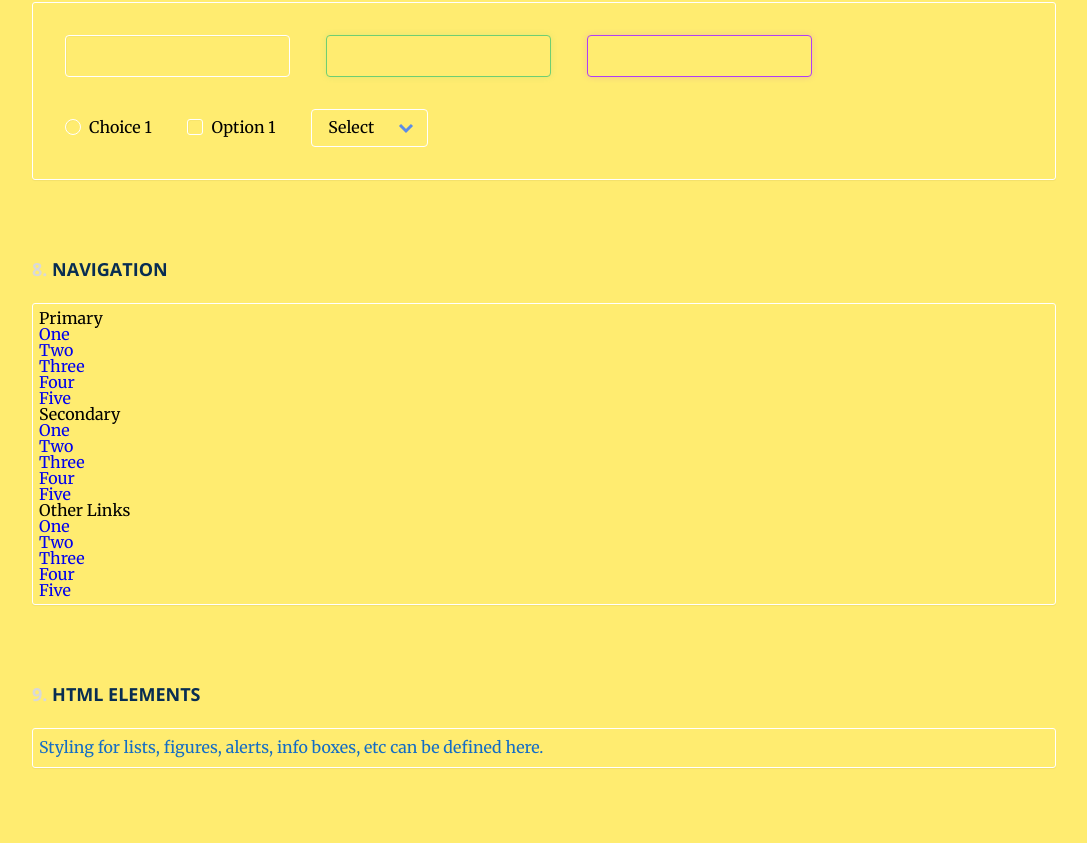
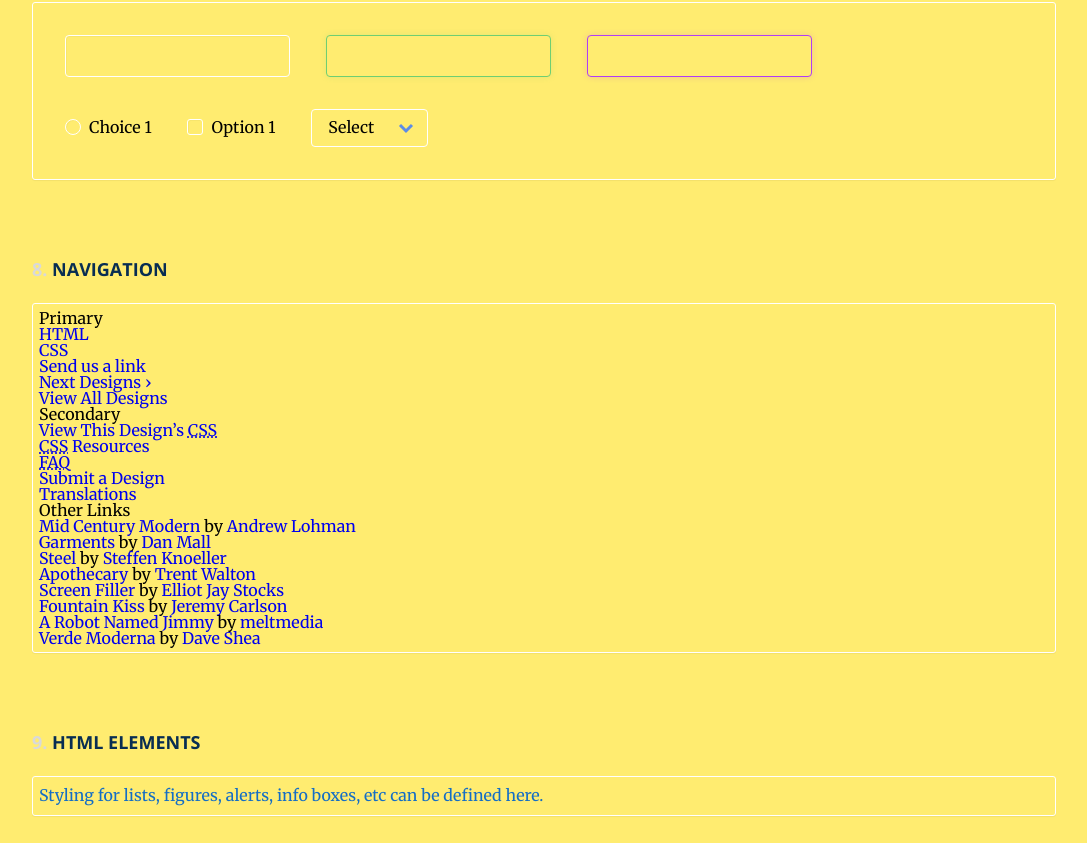
Before and after one commit to w331zen/zen, a website built with Parcel: page style-guide-template-parcel/src/index.html in a window 1280 px wide. Shown: the part 2675-3518 px from the top of the page, without its empty margins (96-1183 px from the left). Built offline with nearby package versions, Linux system fonts and the light colour scheme.

Commit message:
Update index.html

```diff
--- a/style-guide-template-parcel/src/index.html
+++ b/style-guide-template-parcel/src/index.html
@@ -1,14 +1,13 @@
 <!DOCTYPE html>
 <html lang="en" class="no-js">
+
 <head>
   <meta charset="UTF-8" />
   <meta name="viewport" content="width=device-width, initial-scale=1" />
 
-    <link
-      href="http://fonts.googleapis.com/css?family=Open+Sans:400,300,700|Merriweather"
-      rel="stylesheet"
-      type="text/css"
-    /> <!--We'll change this link to whatever fonts we decide on-->
+  <link href="http://fonts.googleapis.com/css?family=Open+Sans:400,300,700|Merriweather" rel="stylesheet"
+    type="text/css" />
+  <!--We'll change this link to whatever fonts we decide on-->
 
   <link rel="stylesheet" href="scss/style-guide.scss" />
   <!-- Resource style -->
@@ -16,6 +15,7 @@
   <!-- Modernizr -->
   <title>Style Guide | CodyHouse</title>
 </head>
+
 <body>
   <header>
     <div class="cd-logo"><img src="assets/logo.svg" alt="Logo" /></div>
@@ -33,9 +33,7 @@
       <!-- cd-main-nav -->
     </nav>
 
-      <a href="assets/assets-download-file.zip" class="cd-download"
-        ><span>Download assets</span></a
-      >
+    <a href="assets/assets-download-file.zip" class="cd-download"><span>Download assets</span></a>
     <a href="#0" class="cd-nav-trigger">Menu<span></span></a>
   </header>
 
@@ -45,10 +43,13 @@
     <section id="purpose" class="cd-purpose">
       <h2>Purpose/Theme</h2>
 
-        <div class="cd-box"><p>Add description of purpose/theme here.</p></div>
+      <div class="cd-box">
+        <p>Add description of purpose/theme here.</p>
+      </div>
     </section>
 
-      <section id="branding" class="cd-branding"><!--Can be removed or edited; won't be using branding, but we MAY be using images-->
+    <section id="branding" class="cd-branding">
+      <!--Can be removed or edited; won't be using branding, but we MAY be using images-->
       <h2>Branding</h2>
 
       <ul>
@@ -76,15 +77,25 @@
       <h2>Colors</h2>
 
       <ul>
-          <li class="cd-box"><div class="cd-color-swatch"></div></li>
+        <li class="cd-box">
+          <div class="cd-color-swatch"></div>
+        </li>
 
-          <li class="cd-box"><div class="cd-color-swatch"></div></li>
+        <li class="cd-box">
+          <div class="cd-color-swatch"></div>
+        </li>
 
-          <li class="cd-box"><div class="cd-color-swatch"></div></li>
+        <li class="cd-box">
+          <div class="cd-color-swatch"></div>
+        </li>
 
-          <li class="cd-box"><div class="cd-color-swatch"></div></li>
+        <li class="cd-box">
+          <div class="cd-color-swatch"></div>
+        </li>
 
-          <li class="cd-box"><div class="cd-color-swatch"></div></li>
+        <li class="cd-box">
+          <div class="cd-color-swatch"></div>
+        </li>
       </ul>
     </section>
 
@@ -114,7 +125,8 @@
       </div>
     </section>
 
-      <section id="icons" class="cd-icons"> <!--Any icons you want to use? What for?-->
+    <section id="icons" class="cd-icons">
+      <!--Any icons you want to use? What for?-->
       <h2>Icons</h2>
 
       <ul class="cd-box">
@@ -169,11 +181,21 @@
           <h3>Primary</h3>
           <nav class="cd-primary-nav">
             <ul>
-                <li><a href="#">One</a></li>
-                <li><a href="#">Two</a></li>
-                <li><a href="#">Three</a></li>
-                <li><a href="#">Four</a></li>
-                <li><a href="#">Five</a></li>
+              <li> <a href="/examples/index" title="This page's source HTML code, not to be modified.">HTML</a></li>
+              <li><a href="/examples/style.css" title="This page's sample CSS, the file you may modify.">CSS</a>
+              <li> <a href="http://www.mezzoblue.com/zengarden/submit/"
+                  title="Use the contact form to send us your CSS file">Send us a link</a> </li>
+              <li class="next">
+                <a href="/214/page1">
+                  Next Designs <span class="indicator">&rsaquo;</span>
+                </a>
+              </li>
+              <li class="viewall">
+                <a href="http://www.mezzoblue.com/zengarden/alldesigns/"
+                  title="View every submission to the Zen Garden.">
+                  View All Designs </a>
+              </li>
+
             </ul>
           </nav>
         </div>
@@ -181,22 +203,67 @@
           <h3>Secondary</h3>
           <nav class="cd-secondary-nav">
             <ul>
-                <li><a href="#">One</a></li>
-                <li><a href="#">Two</a></li>
-                <li><a href="#">Three</a></li>
-                <li><a href="#">Four</a></li>
-                <li><a href="#">Five</a></li>
+					<li class="view-css">
+					  <a href="style.css" title="View the source CSS file of the currently-viewed design.">
+					    View This Design&#8217;s <abbr title="Cascading Style Sheets">CSS</abbr> </a>
+					</li>
+					<li class="css-resources">
+					  <a href="http://www.mezzoblue.com/zengarden/resources/"
+					    title="Links to great sites with information on using CSS.">
+					    <abbr title="Cascading Style Sheets">CSS</abbr> Resources </a>
+					</li>
+					<li class="zen-faq">
+					  <a href="http://www.mezzoblue.com/zengarden/faq/"
+					    title="A list of Frequently Asked Questions about the Zen Garden.">
+					    <abbr title="Frequently Asked Questions">FAQ</abbr> </a>
+					</li>
+					<li class="zen-submit">
+					  <a href="http://www.mezzoblue.com/zengarden/submit/" title="Send in your own CSS file.">
+					    Submit a Design </a>
+					</li>
+					<li class="zen-translations">
+					  <a href="http://www.mezzoblue.com/zengarden/translations/" title="View translated versions of this page.">
+					    Translations </a>
+					</li>
             </ul>
           </nav>
         </div>
         <div>
           <h3>Other Links</h3>
           <ul>
-              <li><a href="#">One</a></li>
-              <li><a href="#">Two</a></li>
-              <li><a href="#">Three</a></li>
-              <li><a href="#">Four</a></li>
-              <li><a href="#">Five</a></li>
+            <li>
+              <a href="/221/" class="design-name">Mid Century Modern</a> by <a href="http://andrewlohman.com/"
+                class="designer-name">Andrew Lohman</a>
+            </li>
+            <li>
+              <a href="/220/" class="design-name">Garments</a> by <a href="http://danielmall.com/"
+                class="designer-name">Dan Mall</a>
+            </li>
+            <li>
+              <a href="/219/" class="design-name">Steel</a> by <a href="http://steffen-knoeller.de"
+                class="designer-name">Steffen Knoeller</a>
+            </li>
+            <li>
+              <a href="/218/" class="design-name">Apothecary</a> by <a href="http://trentwalton.com"
+                class="designer-name">Trent Walton</a>
+            </li>
+            <li>
+              <a href="/217/" class="design-name">Screen Filler</a> by <a href="http://elliotjaystocks.com/"
+                class="designer-name">Elliot Jay Stocks</a>
+            </li>
+            <li>
+              <a href="/216/" class="design-name">Fountain Kiss</a> by <a href="http://jeremycarlson.com"
+                class="designer-name">Jeremy Carlson</a>
+            </li>
+            <li>
+              <a href="/215/" class="design-name">A Robot Named Jimmy</a> by <a href="http://meltmedia.com/"
+                class="designer-name">meltmedia</a>
+            </li>
+            <li>
+              <a href="/214/" class="design-name">Verde Moderna</a> by <a href="http://www.mezzoblue.com/"
+                class="designer-name">Dave Shea</a>
+            </li>
+          </ul>
           </ul>
         </div>
       </div>
@@ -229,4 +296,5 @@
 
   <script src="js/main.js"></script>
 </body>
+
 </html>
```
Lines whose indentation alone changed are shown as unchanged.
